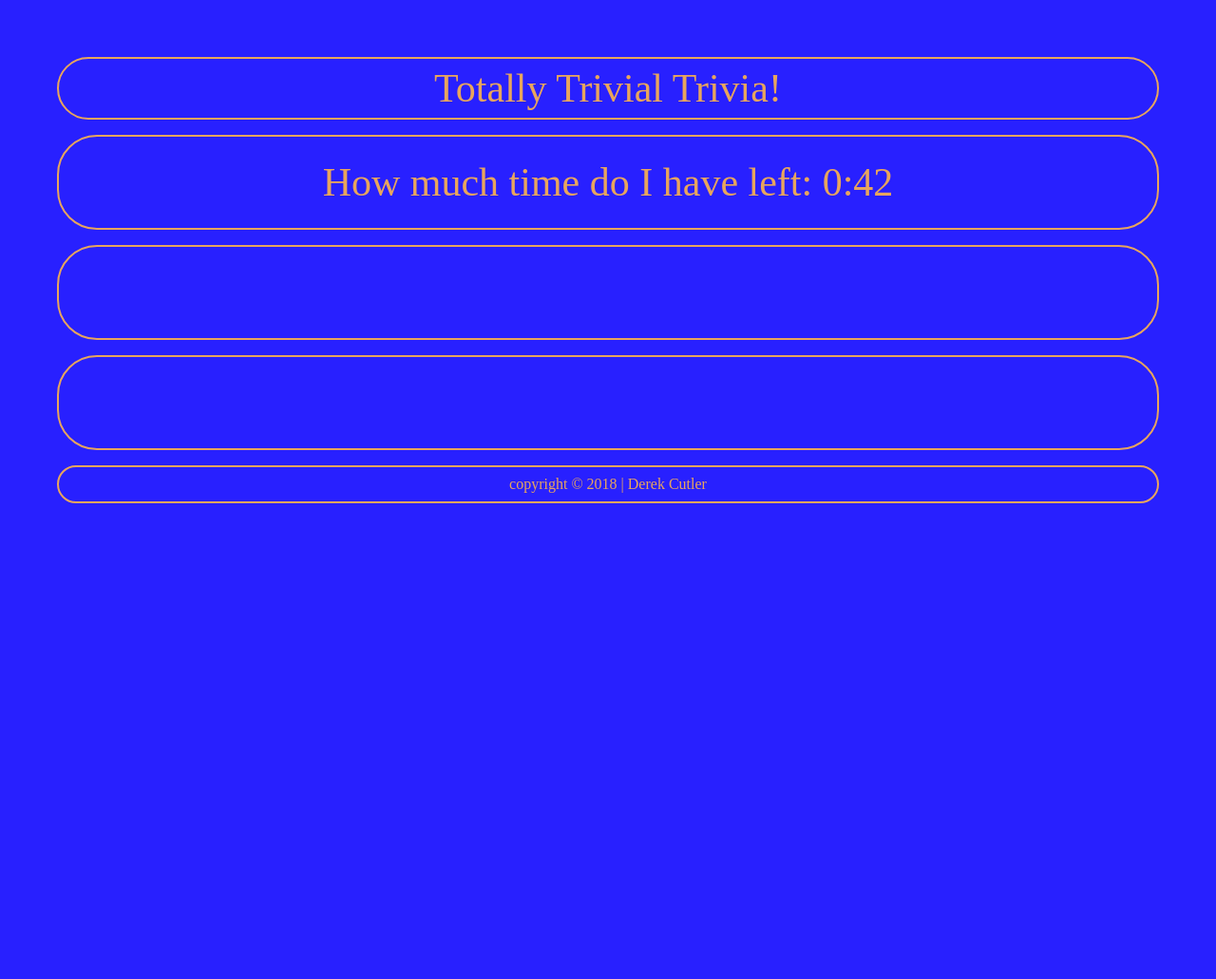
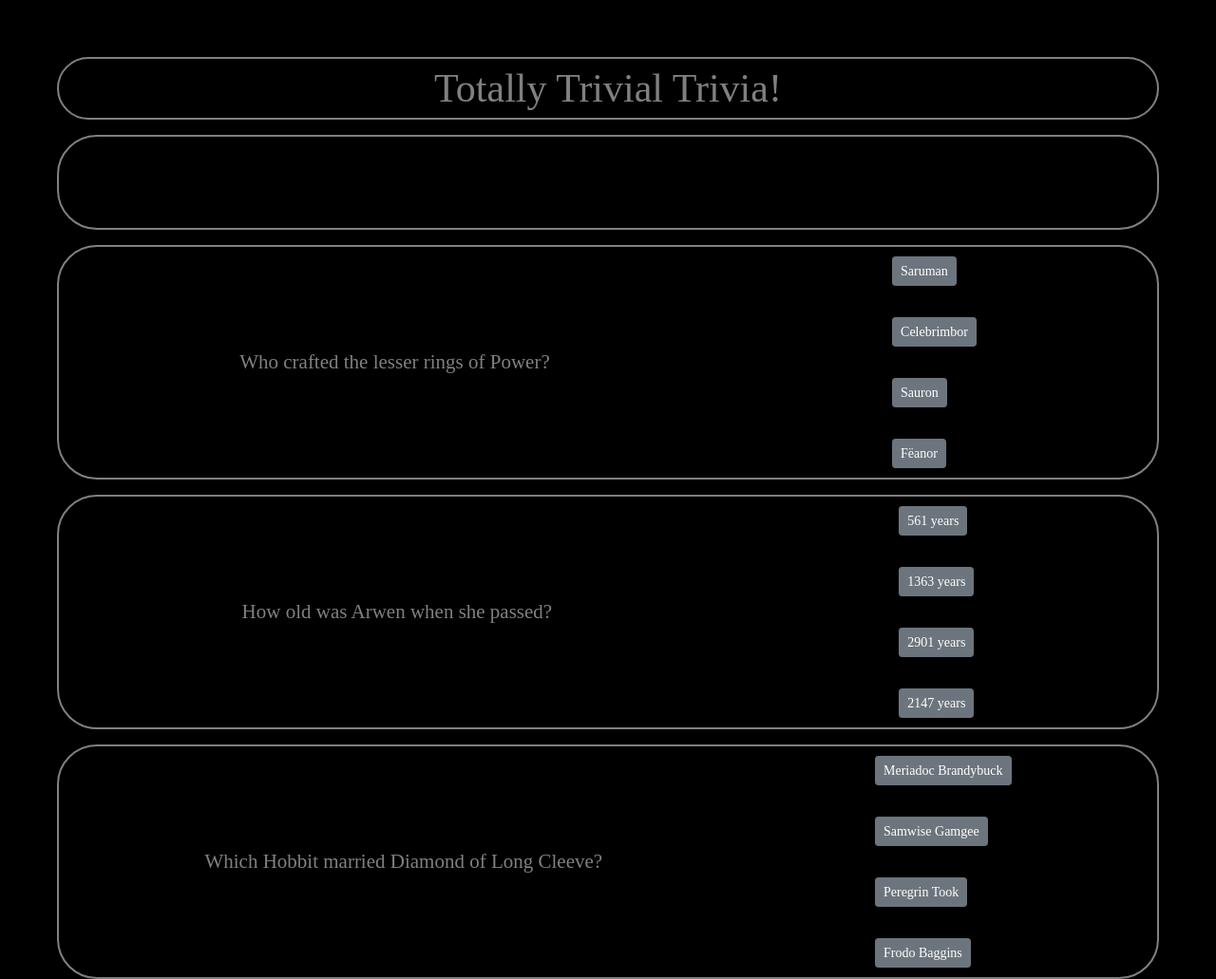
Before and after one commit to DerekCutler/TriviaGame, a plain HTML site: page index.html in a window 1280 px wide. Shown: the top 1031 px of the page at 95% size. Before the commit the page ends 800 px from the top, so only its background shows below. Drawn offline with nearby package versions, Linux system fonts and the light colour scheme.

Commit message:
general format complete

```diff
--- a/assets/css/style.css
+++ b/assets/css/style.css
@@ -11,15 +11,15 @@ body {
 	justify-content: center;
 	align-items: center;
 	align-content: center; */
-    background-color: #2820ff;
+    background-color: black;
     font-family: 'Times New Roman', Times, serif;
-    color: #E8A55D;
+    color: gray;
     margin: 30px;
     padding: 30px;
     font-family: Arial, Helvetica, sans-serif;
     /* border: 2px;
     border-style: solid;
-    border-color: #E8A55D;   */
+    border-color: gray;   */
 }
 
 h1 {
@@ -35,9 +35,9 @@ h2 {font-size: 21px;}
 	justify-content: center;
 	align-items: center;
 	align-content: center;
-    color: #E8A55D;
+    color: gray;
     font-family: 'Times New Roman', Times, serif;
-    background-color: #2820ff;
+    background-color: black;
     width: 100%;
     height: auto;
     padding: 10px;
@@ -45,7 +45,7 @@ h2 {font-size: 21px;}
     border-radius: 42px;
     border: 2px;
     border-style: solid;
-    border-color: #E8A55D;
+    border-color: gray;
 }
 
 
@@ -56,9 +56,9 @@ h2 {font-size: 21px;}
 	justify-content: space-around;
 	align-items: center;
 	align-content: space-around;
-    color: #E8A55D;
+    color: gray;
     font-family: 'Times New Roman', Times, serif;
-    background-color: #2820ff;
+    background-color: black;
     width: 100%;
     min-height: 100px; /* added */
     height: auto;
@@ -67,7 +67,7 @@ h2 {font-size: 21px;}
     border-radius: 42px;
     border: 2px;
     border-style: solid;
-    border-color: #E8A55D;
+    border-color: gray;
 }
 
 
@@ -79,9 +79,9 @@ h2 {font-size: 21px;}
 	justify-content: space-around;
 	align-items: center;
 	align-content: space-around;
-    color: #E8A55D;
+    color: gray;
     font-family: 'Times New Roman', Times, serif;
-    background-color: #2820ff;
+    background-color: black;
     width: 100%;
     min-height: 100px; /* added */
     height: auto;
@@ -90,7 +90,25 @@ h2 {font-size: 21px;}
     border-radius: 42px;
     border: 2px;
     border-style: solid;
-    border-color: #E8A55D;
+    border-color: gray;
+}
+
+.cont3-1 {
+	display: flex;
+	flex-direction: row;
+	flex-wrap: wrap;
+	justify-content: space-around;
+	align-items: center;
+	align-content: space-around;
+}
+
+.cont3-2 {
+	display: flex;
+	flex-direction: row;
+	flex-wrap: wrap;
+	justify-content: space-around;
+	align-items: center;
+	align-content: space-around;
 }
 
 .cont4 {
@@ -100,9 +118,9 @@ h2 {font-size: 21px;}
 	justify-content: space-around;
 	align-items: center;
 	align-content: space-around;
-    color: #E8A55D;
+    color: gray;
     font-family: 'Times New Roman', Times, serif;
-    background-color: #2820ff;
+    background-color: black;
     width: 100%;
     min-height: 100px; /* added */
     height: auto;
@@ -111,7 +129,7 @@ h2 {font-size: 21px;}
     border-radius: 42px;
     border: 2px;
     border-style: solid;
-    border-color: #E8A55D;
+    border-color: gray;
 }
 
 .bottom {
@@ -121,9 +139,9 @@ h2 {font-size: 21px;}
 	justify-content: center;
 	align-items: center;
 	align-content: center;
-    color: #E8A55D;
+    color: gray;
     font-family: 'Times New Roman', Times, serif;
-    background-color: #2820ff;
+    background-color: black;
     width: 100%;
     height: auto;
     padding: 10px;
@@ -131,5 +149,5 @@ h2 {font-size: 21px;}
     border-radius: 42px;
     border: 2px;
     border-style: solid;
-    border-color: #E8A55D;
+    border-color: gray;
 }
--- a/assets/javascript/app.js
+++ b/assets/javascript/app.js
@@ -1,19 +1,38 @@
-// Start up
-let finalCountDown = 42;
+// Start With Variables
+
+var sec = 21
 
 
 
 
+// Functions
+
+var timer = setInterval(function() {
+    $('#time').text(sec--);
+    if (sec === 0) {
+       $('#time').fadeOut('fast');
+       alert("It looks like you ran out of time!")
+     //   clearInterval(timer);
+    }
+ }, 1000);
 
 
 
+// On Click Events
+
+
     // Show in the HTMLs
-    $("#theTimerGoesHere").html("<h1>How much time do I have left: " + "0:42" + "</h2>");
-    $("#score").html("<h2>Score: " + score + "</h2>");
+    $("#time").html("<h1>How much time do I have left: " + timer + "</h2>");
 
-    $("#winCount").html("<h2>Wins: " + winCount + "</h2>");
-    $("#loseCount").html("<h2>Losses: " + loseCount + "</h2>");
+$("input[type="radio"]:checked")
 
+
+
+    // <!-- Default unchecked --> Radio HTM Example
+    // <div class="radio">
+    //     <input type="radio" class="custom-control-input" id="defaultUnchecked" name="defaultExampleRadios">
+    //     <label class="custom-control-label" for="defaultUnchecked">Default unchecked</label>
+    // </div>
 
 
 
--- a/index.html
+++ b/index.html
@@ -40,24 +40,51 @@
     <div><br></div>
 
     <div class="cont2">
-        <div id="theTimerGoesHere"></div>
-
+        <div id="time"></div>
     </div>
 
 
     <div><br></div>
 
+    <div class="cont3">
+        <div class="cont3-1">
+            <h2>Who crafted the lesser rings of Power?</h2>
+        </div>
+        <div class="3-2">
+            <button type="button" class="btn btn-secondary btn-sm">Saruman</button><hr>
+            <!--Answer--><button type="button" class="btn btn-secondary btn-sm">Celebrimbor</button><hr>
+            <button type="button" class="btn btn-secondary btn-sm">Sauron</button><hr>
+            <button type="button" class="btn btn-secondary btn-sm">Fëanor</button>
+        </div>
+
+    </div>
+    <div><br></div>
 
     <div class="cont3">
+        <div class="cont3-1">
+            <h2>How old was Arwen when she passed?</h2>
+        </div>
+        <div class="3-2">
+            <button type="button" class="btn btn-secondary btn-sm">561 years</button><hr>
+            <button type="button" class="btn btn-secondary btn-sm">1363 years</button><hr>
+            <!--Answer--><button type="button" class="btn btn-secondary btn-sm">2901 years</button><hr>
+            <button type="button" class="btn btn-secondary btn-sm">2147 years</button>
+        </div>
 
     </div>
 
-
     <div><br></div>
 
-    <div class="cont4">
-
-
+    <div class="cont3">
+            <div class="cont3-1">
+                <h2>Which Hobbit married Diamond of Long Cleeve?</h2>
+            </div>
+            <div class="3-2">
+                <button type="button" class="btn btn-secondary btn-sm">Meriadoc Brandybuck</button><hr>
+                <button type="button" class="btn btn-secondary btn-sm">Samwise Gamgee</button><hr>
+                <!--ANSWER--><button type="button" class="btn btn-secondary btn-sm">Peregrin Took</button><hr>
+                <button type="button" class="btn btn-secondary btn-sm">Frodo Baggins</button>
+            </div>
     </div>
 
     <div><br></div>
```
